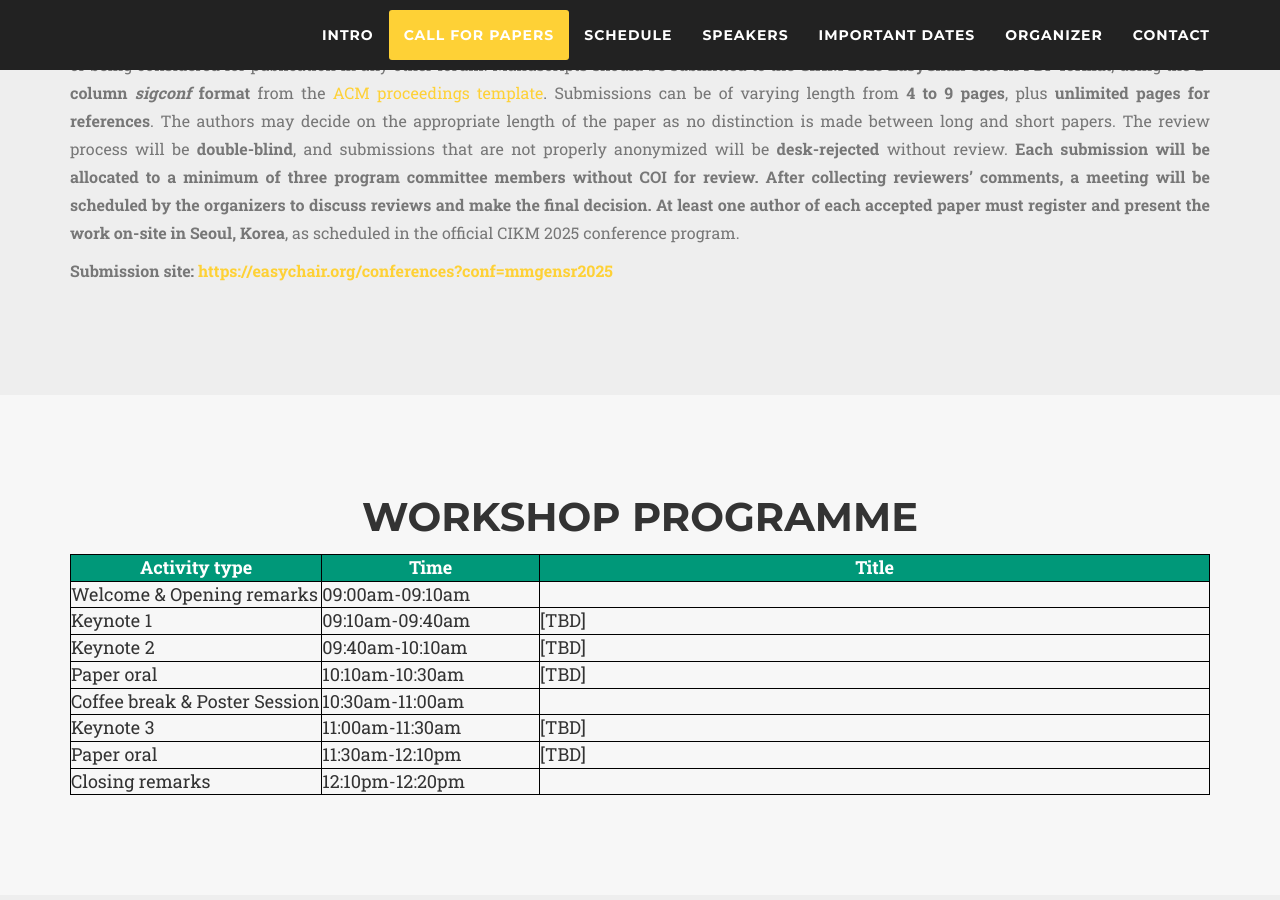
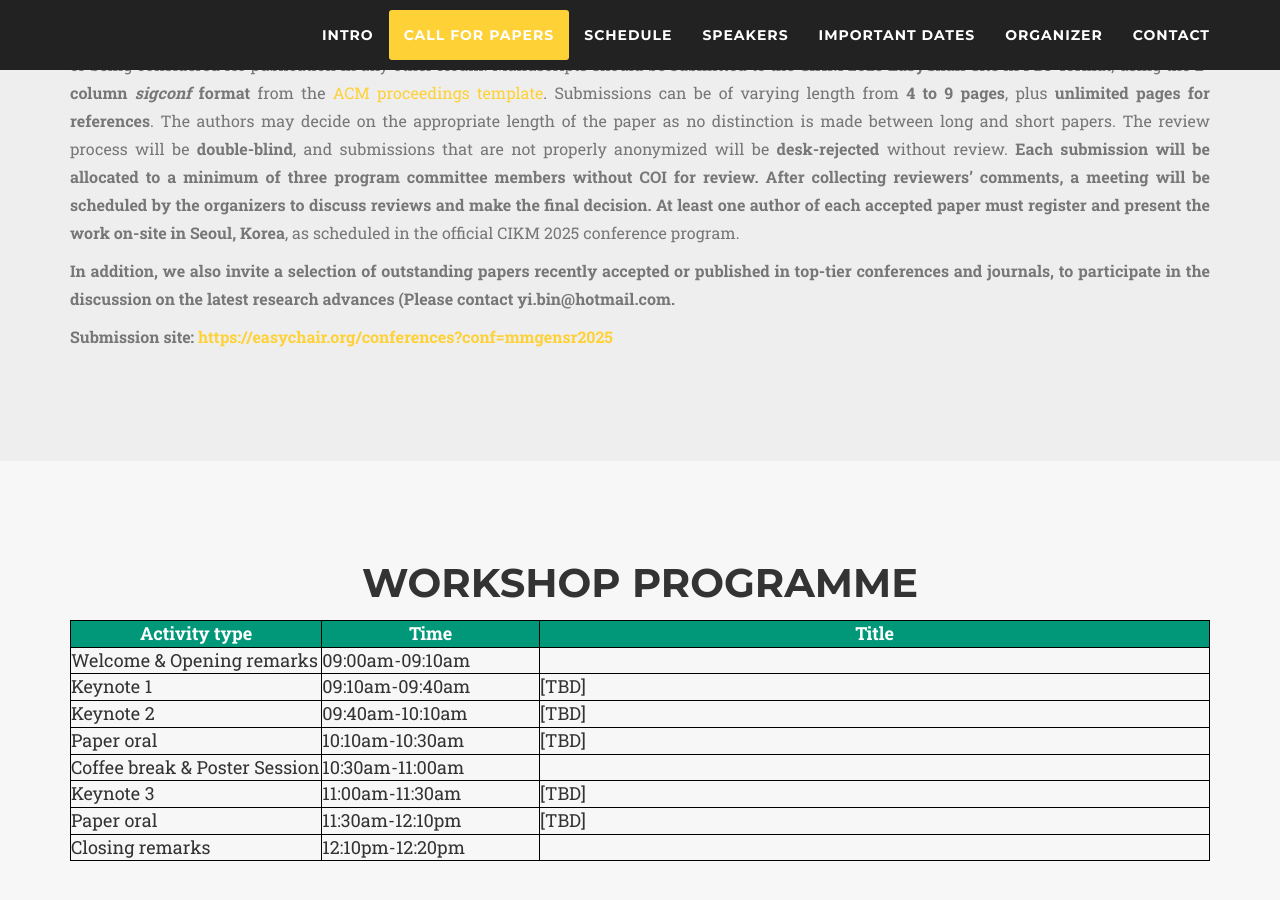
Before and after one commit to mmgensr-cikm25/mmgensr-cikm25.github.io, a Jekyll site: the page built from index.md, in a window 1280 px wide and 900 px high, scrolled down 1847 px. Built offline with Jekyll 4.4.1, drawn with Linux system fonts in a browser that asks for light colours; nearby versions of some CDN libraries; some web fonts are replaced.

Commit message:
Update call.html

```diff
--- a/_includes/call.html
+++ b/_includes/call.html
@@ -53,6 +53,10 @@
         </p>
 
         <p class="large text-muted">
+          <strong>In addition, we also invite a selection of outstanding papers recently accepted or published in top-tier conferences and journals, to participate in the discussion on the latest research advances (Please contact yi.bin@hotmail.com.</strong>
+        </p>
+
+        <p class="large text-muted">
           <strong>Submission site: <a href="https://easychair.org/conferences?conf=mmgensr2025" target="_blank">https://easychair.org/conferences?conf=mmgensr2025</a></strong>
         </p>
 
```
